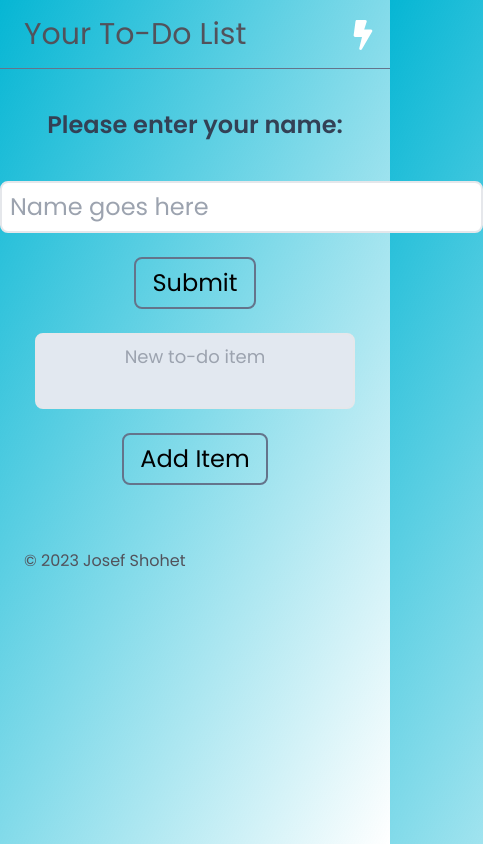
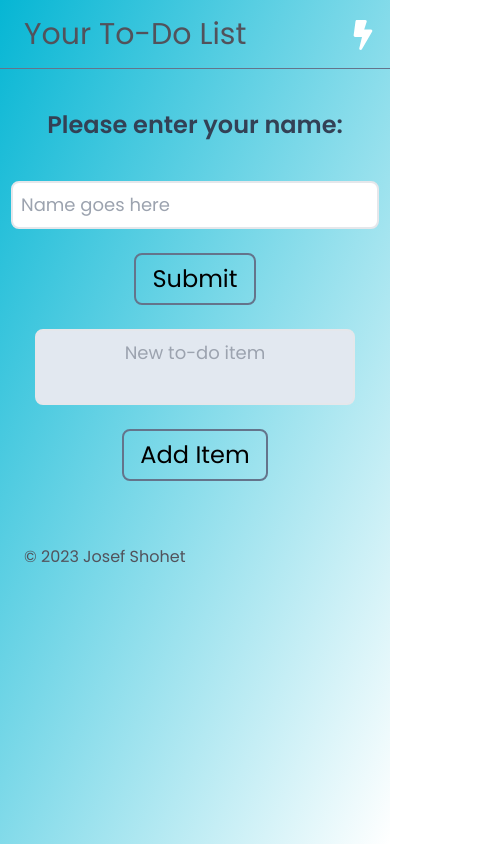
Before and after one commit to jshohet/todo-list, a Next.js app: page / in a window 390 px wide. Shown: the whole page, 483 px wide, since content can reach past the window. Built offline with nearby package versions, Linux system fonts and the light colour scheme.

Commit message:
input box

```diff
--- a/app/components/FirstTime.tsx
+++ b/app/components/FirstTime.tsx
@@ -44,7 +44,7 @@ const FirstTime = () => {
           <form>
             <input
               type="text"
-              className="border-solid text-2xl border-2 p-2 rounded-lg focus:border-sky-300 dark:border-slate-400"
+              className="border-solid md:text-2xl xs:text-lg sm:text-xl border-2 p-2 rounded-lg focus:border-sky-300 dark:border-slate-400"
               placeholder="Name goes here"
               id="name"
               name="name"
```
